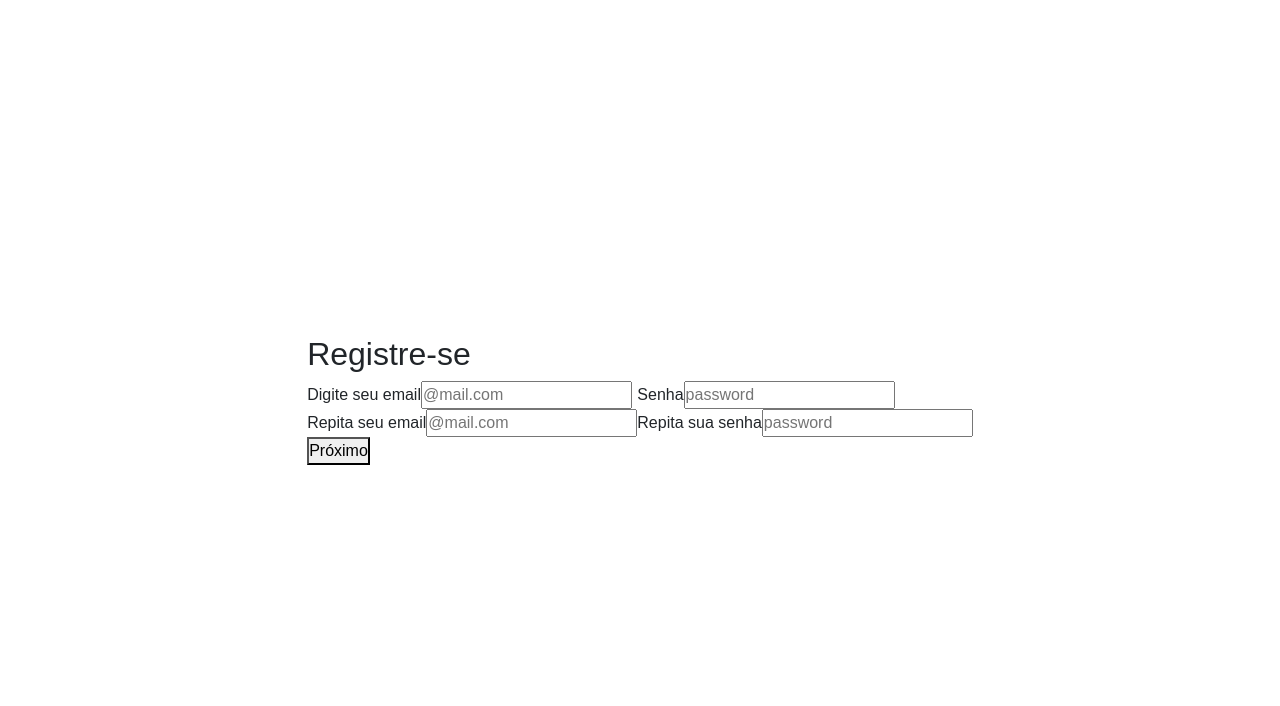
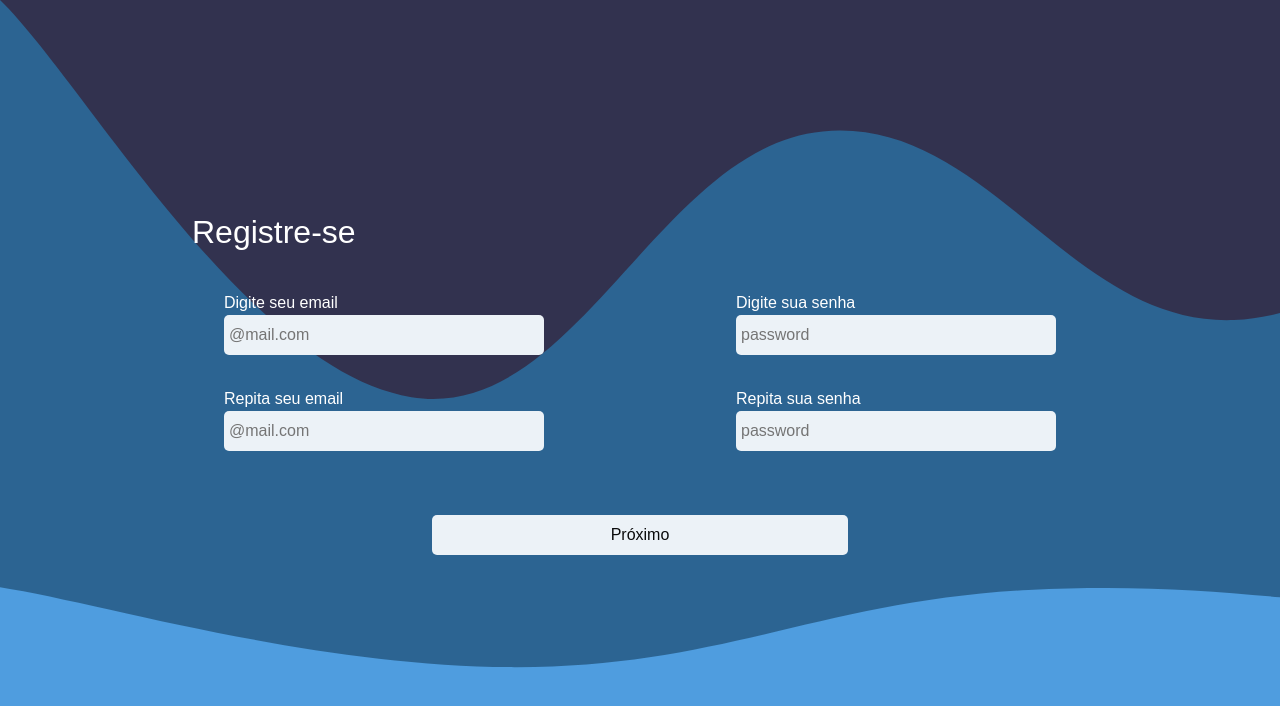
Before and after one commit to EsdrasAslc/Moneye, a Next.js app: page /register in a window 1280 px wide. Shown: the top 706 px of the page. Built offline with nearby package versions, Linux system fonts and the light colour scheme.

Commit message:
Add style for register And fix bugs

```diff
--- a/src/app/api/login/route.js
+++ b/src/app/api/login/route.js
@@ -10,15 +10,17 @@ export async function POST(request) {
     const result = await loginRepository.login(email, senha);
 
     if (result) {
+      if (result.success) {
         return new Response(JSON.stringify(result), {
           status: 200,
           headers: { "Content-Type": "application/json" }
         });
       } else {
-      return new Response(JSON.stringify({ message: "Email ou senha inválidos"}), {
+        return new Response(JSON.stringify({ message: "Email ou senha inválidos" }), {
           status: 401,
           headers: { "Content-Type": "application/json" }
         });
+      }
     }
   } catch (error) {
     console.error(error);
--- /dev/null
+++ b/src/app/controle/controle-style.css
@@ -0,0 +1,3 @@
+* {
+    color: black;
+}
--- a/src/app/controle/page.js
+++ b/src/app/controle/page.js
@@ -1,5 +1,5 @@
 "use client";
-
+import "@/app/controle/controle-style.css"
 import { useSensitiveData } from '@/app/context/SensitiveDataContext';
 
 export default function Controle() {
--- a/src/app/register/emailForm.js
+++ b/src/app/register/emailForm.js
@@ -63,7 +63,6 @@ export default function EmailForm({ nextStep }) {
 
   return (
     <main className="container-login">
-
       <div className="content-box">
         <h2>Registre-se</h2>
         <div className="form-box">
@@ -74,7 +73,7 @@ export default function EmailForm({ nextStep }) {
                 type="email"
                 placeholder="@mail.com"
                 value={email1}
-                onChange={(e) => setEmail(e.target.value)}
+                onChange={(e) => setEmail1(e.target.value)}
               />
             </div>
             <div className="input-box">
@@ -83,18 +82,18 @@ export default function EmailForm({ nextStep }) {
                 type="email"
                 placeholder="@mail.com"
                 value={email2}
-                onChange={(e) => setEmail(e.target.value)}
+                onChange={(e) => setEmail2(e.target.value)}
               />
             </div>
           </div>
           <div>
             <div className="input-box">
-              <span>Senha</span>
+              <span>Digite sua senha</span>
               <input
                 type="password"
                 placeholder="password"
                 value={senha1}
-                onChange={(e) => setSenha(e.target.value)}
+                onChange={(e) => setSenha1(e.target.value)}
               />
             </div>
             <div className="input-box">
@@ -103,43 +102,15 @@ export default function EmailForm({ nextStep }) {
                 type="password"
                 placeholder="password"
                 value={senha2}
-                onChange={(e) => setSenha(e.target.value)}
+                onChange={(e) => setSenha2(e.target.value)}
               />
             </div>
           </div>
         </div>
         <div className="input-box">
-          {/* <input type="submit" value="Entrar" /> */}
           <button onClick={handleSubmit}>Próximo</button>
         </div>
       </div>
-
-
-
-
-      {/* <section>
-                <div>
-                    <label htmlFor="login">Digite seu email</label>
-                    <input
-                        type="email"
-                        id="login"
-                        value={email}
-                        onChange={(e) => setEmail(e.target.value)}
-                    />
-                </div>
-                <div>
-                    <label htmlFor="password">Digite a sua senha</label>
-                    <input
-                        type="password"
-                        id="password"
-                        value={senha}
-                        onChange={(e) => setSenha(e.target.value)}
-                    />
-                </div>
-                <p>Caso não possua conta clique aqui!</p>
-                <button onClick={login}>Login</button>
-                {mensagem && <p>{mensagem}</p>}
-            </section> */}
     </main>
   );
 }
--- a/src/app/register/infoForm.js
+++ b/src/app/register/infoForm.js
@@ -1,13 +1,17 @@
 import React, { useState } from 'react';
+import { useSensitiveData } from '@/app/context/SensitiveDataContext';
+import { useRouter } from 'next/navigation';
 
-export default function InfoForm({ userId, nextStep }) {
+export default function InfoForm({ userId }) {
   const [name, setName] = useState('');
   const [idade, setIdade] = useState('');
   const [profissao, setProfissao] = useState('');
   const [genero, setGenero] = useState('');
+  const { setSensitiveData } = useSensitiveData();
+  const router = useRouter();
 
   async function handleSubmit() {
-    if (!name || !idade || !profissao || !genero) {
+      if (!name || !idade || !profissao || !genero) {
       alert("Todos os campos são obrigatórios!");
       return;
     }
@@ -23,6 +27,8 @@ export default function InfoForm({ userId, nextStep }) {
         const data = await response.json();
         if (data.success) {
           alert(`Registro bem sucedido`);
+          setSensitiveData(userId);
+          router.push('/controle');
         } else {
           alert("Registro falhou! Este usuário já possui informações.");
         }
@@ -35,18 +41,70 @@ export default function InfoForm({ userId, nextStep }) {
       alert('Erro no servidor, tente novamente mais tarde.');
     }
 
-    nextStep();
-    alert("Registro completo!");
+
+    const handleSetData = (id) => {
+      setSensitiveData(id);
+      router.replace('/controle');
+  };
   }
 
   return (
-    <div>
-      <h2>Registro - Informações Gerais</h2>
-      <input type="text" placeholder="Nome" value={name} onChange={(e) => setName(e.target.value)} />
-      <input type="text" placeholder="Profissão" value={profissao} onChange={(e) => setProfissao(e.target.value)} />
-      <input type="number" placeholder="Idade" value={idade} onChange={(e) => setIdade(e.target.value)} />
-      <input type="number" placeholder="Gênero" value={genero} onChange={(e) => setGenero(e.target.value)} />
-      <button onClick={handleSubmit}>Completar Registro</button>
-    </div>
+
+    <main className="container-login">
+      <div className="content-box">
+        <h2>Registre-se</h2>
+        <div className="form-box">
+          <div>
+            <div className="input-box">
+              <span>Digite seu nome</span>
+              <input
+                type="text"
+                placeholder="Nome"
+                value={name}
+                onChange={(e) => setName(e.target.value)}
+              />
+            </div>
+            <div className="input-box">
+              <span>Digite sua profissão</span>
+              <input
+                type="text"
+                placeholder="Profissão"
+                value={profissao} onChange={(e) => setProfissao(e.target.value)}
+              />
+            </div>
+          </div>
+          <div>
+            <div className="input-box">
+              <span>Digite sua idade</span>
+              <input
+                type="number"
+                placeholder="Idade"
+                value={idade}
+                onChange={(e) => setIdade(e.target.value)}
+              />
+            </div>
+            <div className="input-box">
+              <span>Escolha seu gênero</span>
+              <select onChange={(e) => setGenero(e.target.value)}>
+                <option value="1" selected>Masculino</option>
+                <option value="2">Feminino</option>
+              </select>
+            </div>
+          </div>
+        </div>
+        <div className="input-box">
+          <button onClick={handleSubmit}>Próximo</button>
+        </div>
+      </div>
+    </main>
+
+
+
+
+    // <div>
+    //    <h2>Registro - Informações Gerais</h2>
+
+    //   <button onClick={handleSubmit}>Completar Registro</button> */}
+    // </div>
   );
 }
--- a/src/app/register/register-style.css
+++ b/src/app/register/register-style.css
@@ -3,12 +3,16 @@
     padding: 0;
     box-sizing: border-box;
     font-family: Arial, Helvetica, sans-serif;
+    color: white;
 }
 
 .container-login {
     width: 100%;
     height: 100vh;
     display: flex;
+    background-image: url(./images/Wave.svg);
+    background-repeat: no-repeat;
+    background-size: cover;
 }
 
 .container-login {
@@ -20,6 +24,49 @@
 .form-box {
     display: flex;
     flex-direction: row;
+    gap: 8rem;
+}
+
+.input-box {
+    display: flex;
+    flex-direction: column;
+    margin: 2rem 2rem 0rem;
+}
+
+.input-box input{
+    color: black;
+    background-color: #ecf2f7;
+    border: none;
+    width: 20rem;
+    height: 2.5rem;
+    padding: 5px;
+    border-radius: 5px;
+}
+
+.input-box button {
+    width: 50% !important;
+    justify-self: center;
+    margin: 2rem auto;
+    color: rgba(0, 0, 0, 0.952);
+    background-color: #ecf2f7;
+    height: 2.5rem;
+    padding: 5px;
+    border-radius: 5px;
+    border: none;
+}
+
+.input-box select {
+    color:black;
+    background-color: #ecf2f7;
+    border: none;
+    width: 20rem;
+    height: 2.5rem;
+    padding: 5px;
+    border-radius: 5px;
+}
+
+.input-box select option {
+    color:black
 }
 /* .content-box {
     display: flex;
--- a/src/webservice/login/LoginRepository.js
+++ b/src/webservice/login/LoginRepository.js
@@ -7,15 +7,20 @@ export default class LoginRepository {
     const user = await prisma.$queryRaw`SELECT * FROM User WHERE email_user = ${email}`;
     prisma.$disconnect()
     if (!user || user.length === 0) {
-      return false;
+      return {
+        success: false
+      };
     }
 
     if (user[0].pass === senha) {
       return {
-        id: user[0].id_user,
+        success: true,
+        id: user[0].id_user
       };
     } else {
-      return false;
+      return {
+        success: false
+      };
     }
   }
 }
```
Also changed, not shown: src/app/login/login-style.css (+12 -0 lines), src/app/login/page.js (+1 -10 lines), src/app/register/images/Wave.svg (added). Lines whose indentation alone changed are shown as unchanged.
